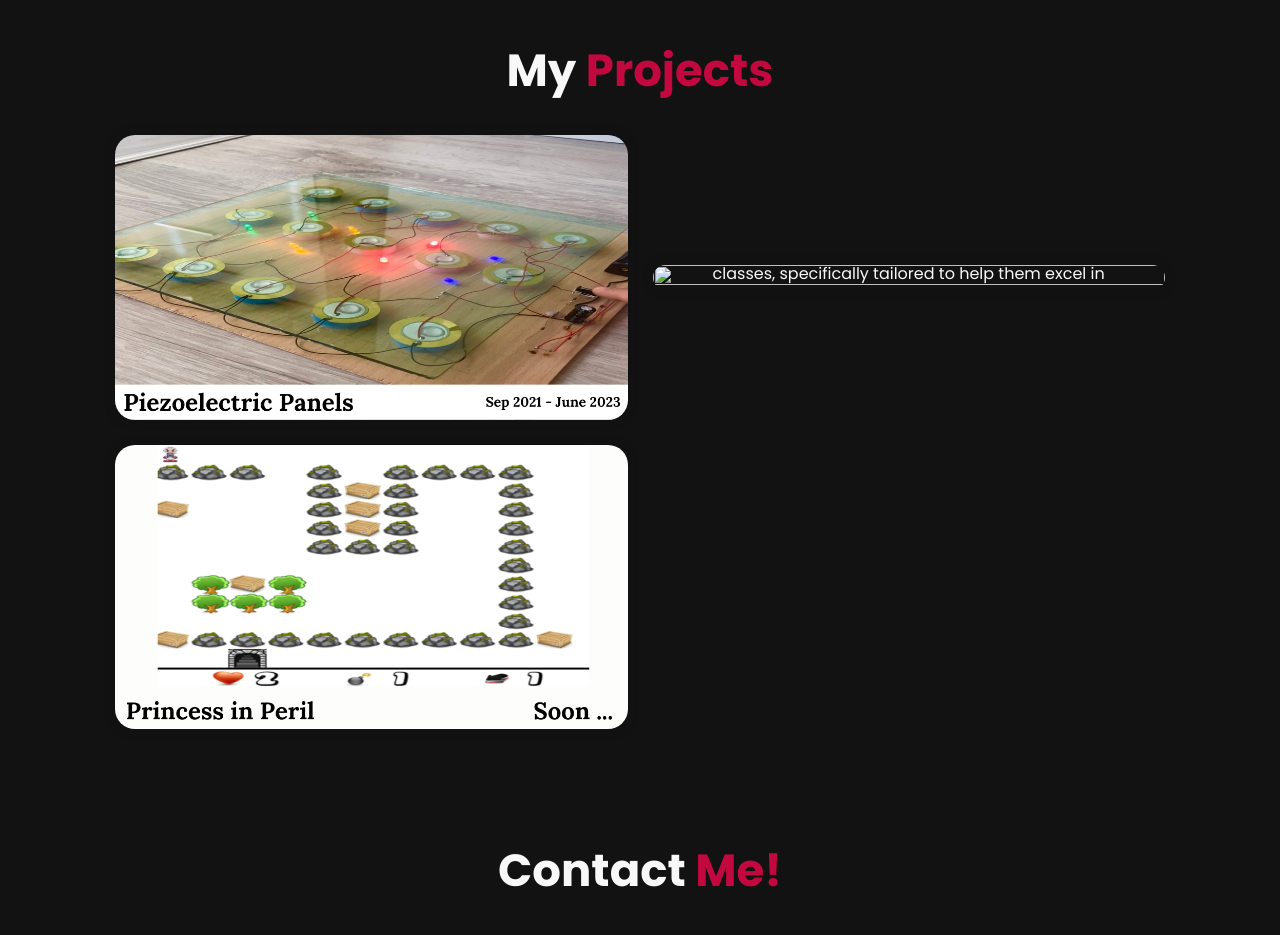
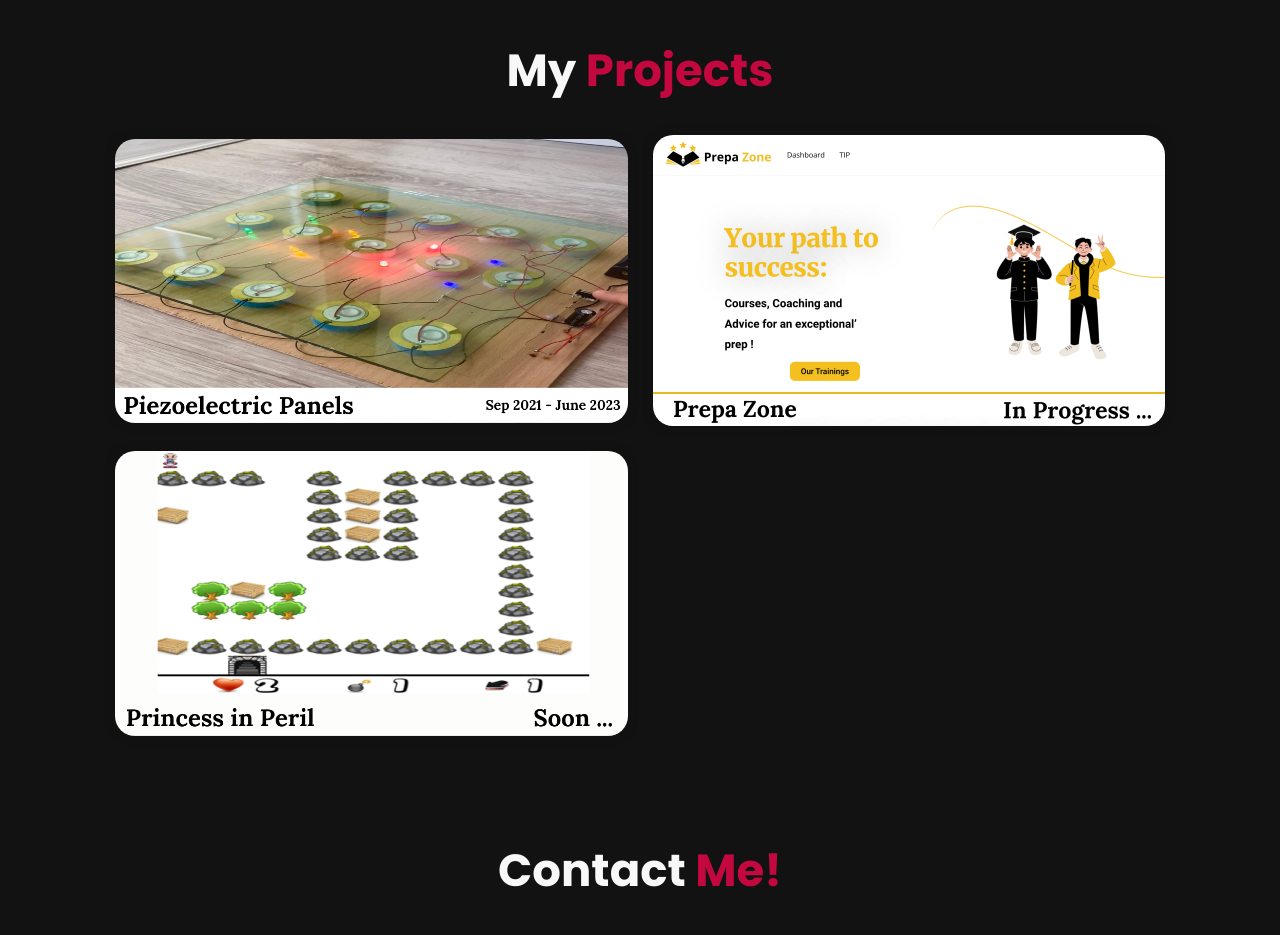
Before and after one commit to Mehdi-kbz/-, a plain HTML site: page index.html in a window 1280 px wide. Shown: the part 4440-5375 px from the top of the page. Drawn offline with nearby package versions, Linux system fonts and the light colour scheme; the site is published under a folder, as on GitHub Pages, so addresses that start at the root find nothing.

Commit message:
Update index.html

```diff
--- a/index.html
+++ b/index.html
@@ -364,7 +364,7 @@
   </div>
 
     <div class="portfolio-box">
-      <img src="/prepa-zone-screenshot.png" alt="">
+      <img src="prepa-zone-screenshot.png" alt="">
       <div class="portoflio-layer">
         <h4>Prepa Zone (in Progress)</h4>
         <p>Prepa Zone is an online platform designed to provide comprehensive courses for students in preparatory classes, specifically tailored to help them excel in written and oral exams for elite engineering schools. With a focus on quality education, the website offers a range of resources, including exercises and expert guidance, to enhance students' understanding and preparation.</p>
```
